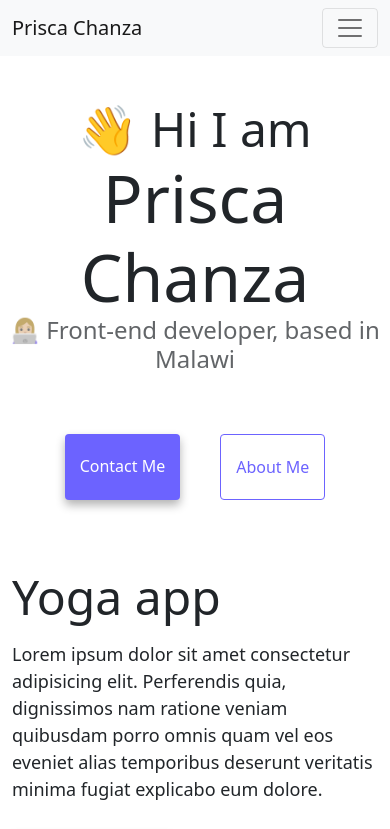
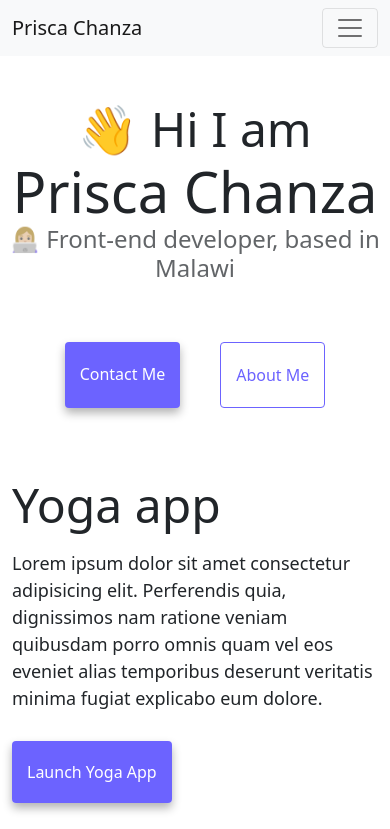
Before and after one commit to Priscachanza/prisca-portfolio, a plain HTML site: page index.html in a window 390 px wide. Shown: the top 829 px of the page. Drawn offline with nearby package versions, Linux system fonts and the light colour scheme.

Commit message:
Update style.css

```diff
--- a/style.css
+++ b/style.css
@@ -94,6 +94,6 @@ p {
     font-size: 76px;
   }
   #prisca-heading {
-    font-size: 66px;
+    font-size: 56px;
   }
 }
```
